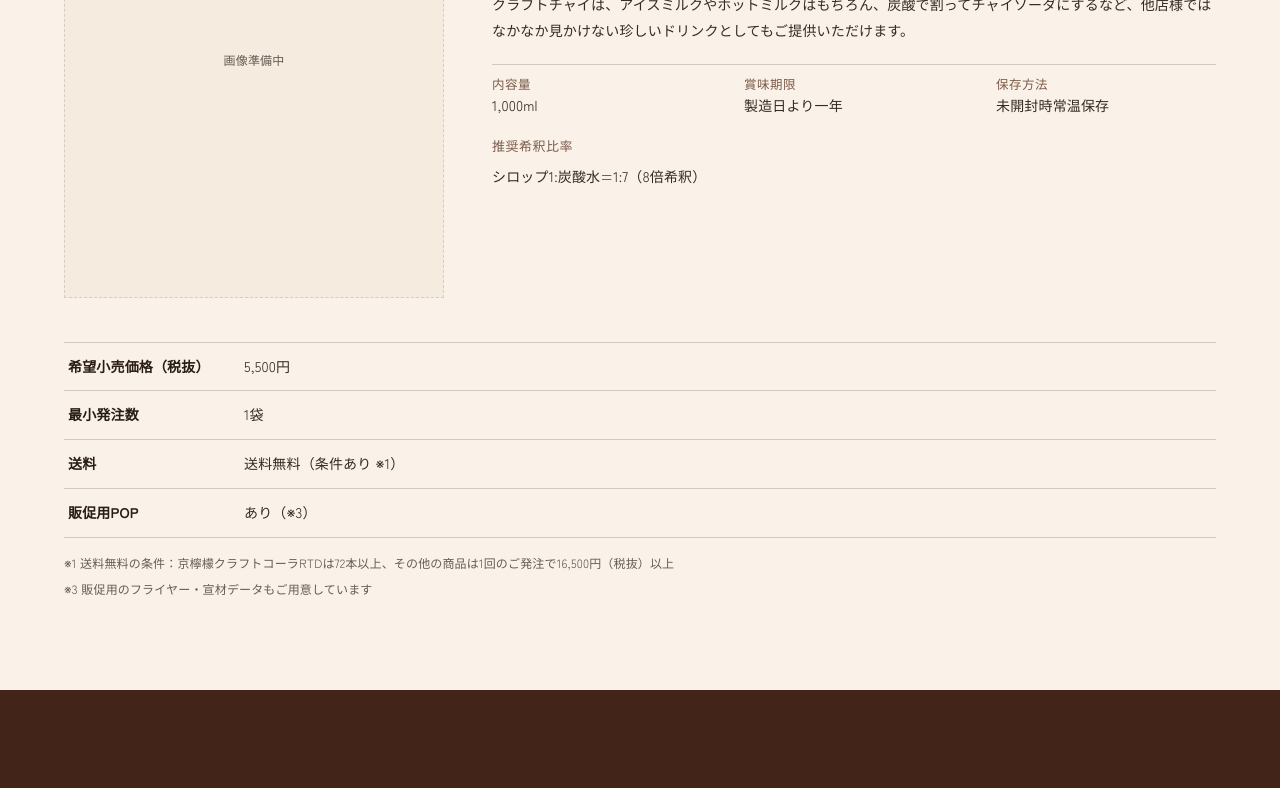
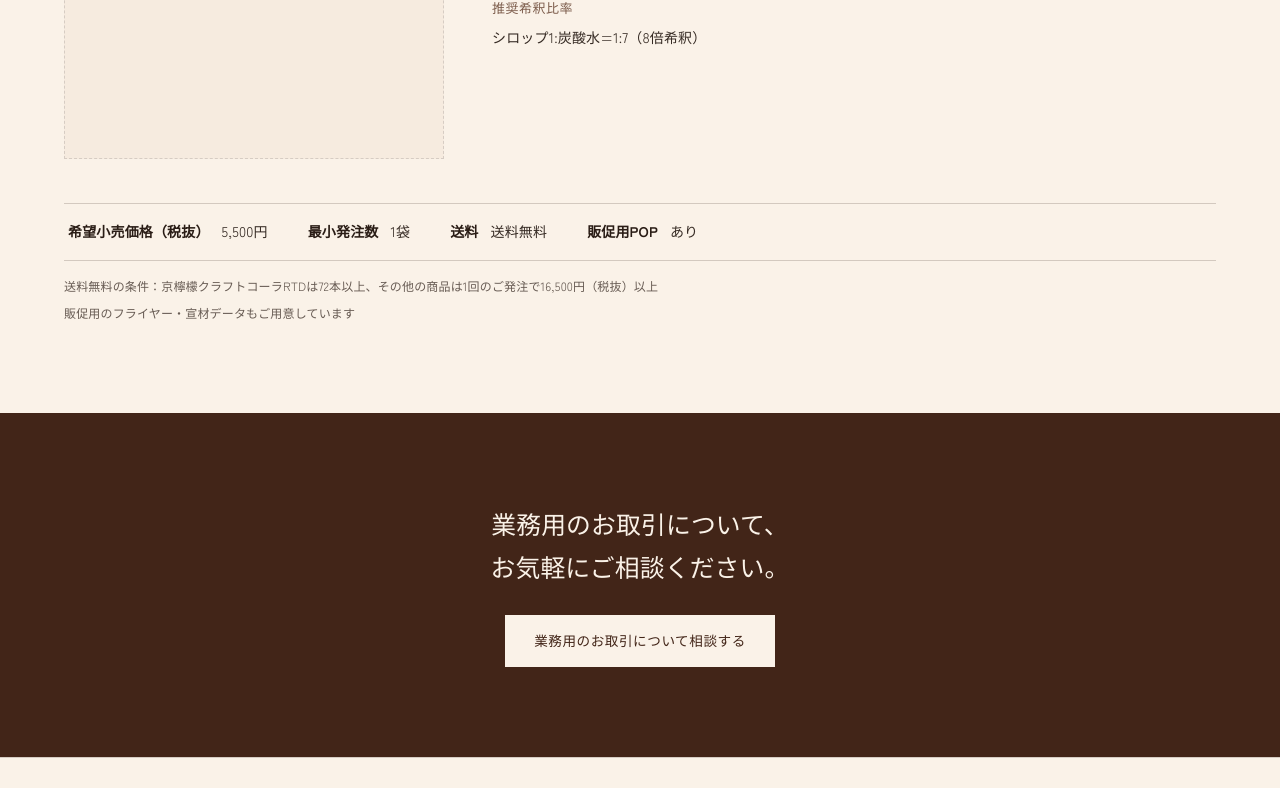
Before and after one commit to kyoheiminamiguchi0624-pixel/wir-journey-website, a Next.js app: page /products/kyo-hop-craft-soda in a window 1280 px wide. Shown: the part 1639-2427 px from the top of the page. Built offline with nearby package versions, Linux system fonts and the light colour scheme.

Commit message:
お取引条件を「項目名 内容」の横1列表示に変更し、値の（）書きを削除
Co-Authored-By: Claude Opus 5.5 <noreply@anthropic.com>
Claude-Session: https://claude.ai/code/session_01Rpj5HUZg8vRD1joYFga57w

```diff
--- a/src/app/products/[slug]/page.js
+++ b/src/app/products/[slug]/page.js
@@ -10,35 +10,31 @@ import { buildMetadata, productJsonLd, breadcrumbJsonLd } from "@/lib/seo";
 import styles from "./product.module.css";
 
 // お取引条件(希望小売価格・最小発注数・送料・販促用POP)。ボトル・パウチそれぞれの
-// 「写真＋本文」の2カラムの下に、横幅いっぱいの1列で、NEWS記事のRTD仕様と同じ罫線リスト形式で表示する。
+// 「写真＋本文」の下に、「項目名 内容」を横1列に4項目並べて表示し、その下に注記を置く。
 function TradeSpecs({ price, lot, notes }) {
   if (!price) return null;
+  const items = [
+    { label: "希望小売価格（税抜）", value: price },
+    { label: "最小発注数", value: lot },
+    { label: "送料", value: TRADE_NOTES.shippingLabel },
+    { label: "販促用POP", value: TRADE_NOTES.popLabel },
+  ];
   return (
-    <>
+    <div className={styles.trade}>
       <dl className={styles.tradeSpecs}>
-        <div className={styles.tradeRow}>
-          <dt>希望小売価格（税抜）</dt>
-          <dd>{price}</dd>
-        </div>
-        <div className={styles.tradeRow}>
-          <dt>最小発注数</dt>
-          <dd>{lot}</dd>
-        </div>
-        <div className={styles.tradeRow}>
-          <dt>送料</dt>
-          <dd>{TRADE_NOTES.shippingLabel}</dd>
-        </div>
-        <div className={styles.tradeRow}>
-          <dt>販促用POP</dt>
-          <dd>{TRADE_NOTES.popLabel}</dd>
-        </div>
+        {items.map((item) => (
+          <div key={item.label} className={styles.tradeItem}>
+            <dt>{item.label}</dt>
+            <dd>{item.value}</dd>
+          </div>
+        ))}
       </dl>
       <ul className={styles.tradeNotes}>
         {notes.map((note) => (
-          <li key={note}>{note}</li>
+          <li key={note.text}>{note.text}</li>
         ))}
       </ul>
-    </>
+    </div>
   );
 }
 
@@ -243,7 +239,7 @@ export default async function ProductDetailPage({ params }) {
           <TradeSpecs
             price={product.businessPrice}
             lot={product.businessLot}
-            notes={TRADE_NOTES.notes.filter((note) => !note.startsWith("※2"))}
+            notes={TRADE_NOTES.notes.filter((note) => note.for === "all")}
           />
         </Section>
       )}
--- a/src/app/products/[slug]/product.module.css
+++ b/src/app/products/[slug]/product.module.css
@@ -164,28 +164,36 @@
   border-color: oklch(88% 0.02 65);
 }
 
-/* お取引条件(希望小売価格・最小発注数・送料・販促用POP)。「写真＋本文」の下に横幅いっぱいで
-   置く罫線リスト(NEWS記事のRTD仕様と同じ見た目)。 */
-.tradeSpecs {
-  margin: clamp(2rem, 4vw, 2.75rem) 0 0;
-  border-top: 1px solid var(--color-border);
+/* お取引条件(希望小売価格・最小発注数・送料・販促用POP)。「写真＋本文」の下に横幅いっぱいで、
+   「項目名 内容」を横1列に並べる(幅が足りない場合は折り返す)。 */
+.trade {
+  margin-top: clamp(2rem, 4vw, 2.75rem);
 }
 
-.tradeRow {
-  display: grid;
-  grid-template-columns: 10rem 1fr;
-  gap: 1rem;
-  padding: 0.75rem 0.25rem;
+.tradeSpecs {
+  display: flex;
+  flex-wrap: wrap;
+  align-items: baseline;
+  gap: 0.6rem 2.5rem;
+  margin: 0;
+  padding: 1rem 0.25rem;
+  border-top: 1px solid var(--color-border);
   border-bottom: 1px solid var(--color-border);
   font-size: 14px;
 }
 
-.tradeRow dt {
+.tradeItem {
+  display: flex;
+  align-items: baseline;
+  gap: 0.75rem;
+}
+
+.tradeItem dt {
   font-weight: 700;
   color: var(--color-black);
 }
 
-.tradeRow dd {
+.tradeItem dd {
   margin: 0;
   color: var(--color-charcoal);
 }
@@ -202,8 +210,7 @@
 }
 
 @media (max-width: 599px) {
-  .tradeRow {
-    grid-template-columns: 8rem 1fr;
-    gap: 0.75rem;
+  .tradeSpecs {
+    gap: 0.5rem 1.5rem;
   }
 }
```
Also changed, not shown: src/lib/data/products.js.
